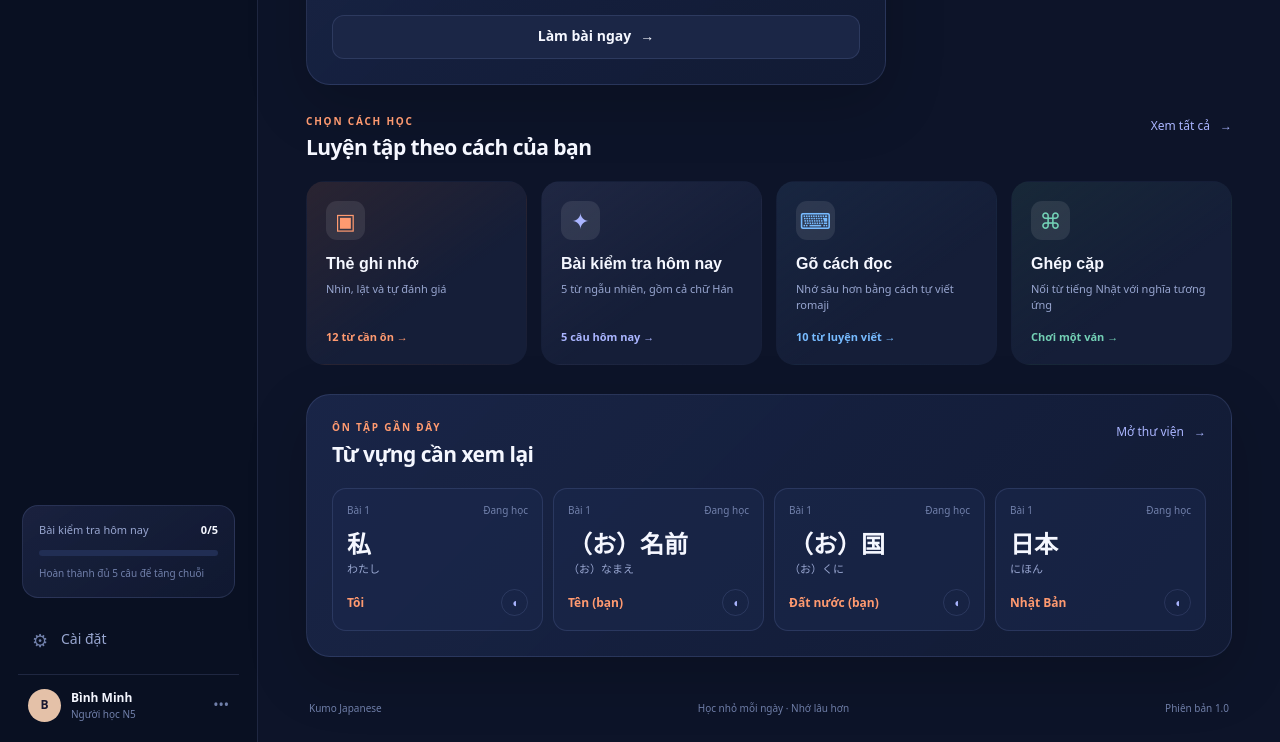
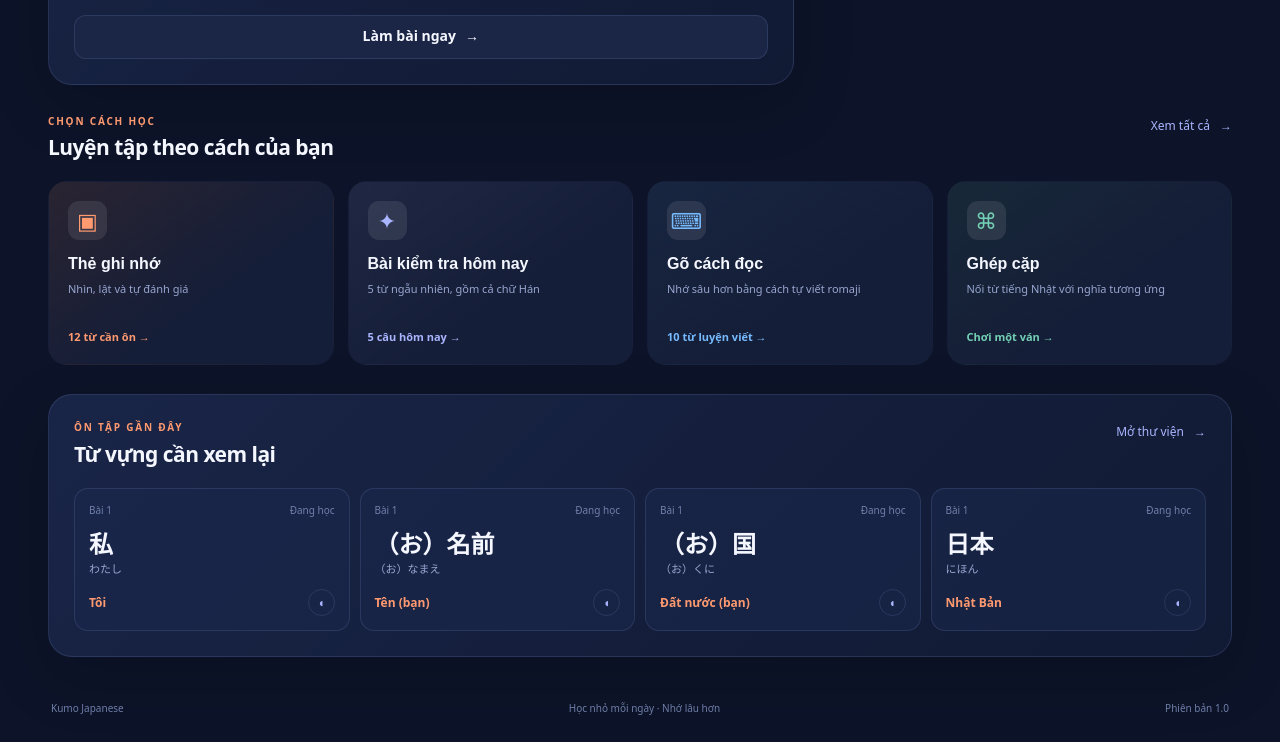
Before and after one commit to binhminh060105140205-art/kumo-japanese, a website built with Vite: page index.html in a window 1280 px wide. Shown: the part 709-1451 px from the top of the page. Built offline with nearby package versions, Linux system fonts and the light colour scheme.

Commit message:
Remove sidebar and mastered stat

```diff
--- a/src/app/app.js
+++ b/src/app/app.js
@@ -14,7 +14,7 @@ export function createApp(root) {
   const store = createStore();
   const router = createRouter(render);
   const practice = new PracticeSession(store);
-  const ui = { libraryQuery: "", libraryFilter: "Tất cả", libraryCategory: "all", practice: { query: "", lesson: [], category: "all" }, sidebarCollapsed: localStorage.getItem("kumo-sidebar-collapsed") === "true", toastTimer: null };
+  const ui = { libraryQuery: "", libraryFilter: "Tất cả", libraryCategory: "all", practice: { query: "", lesson: [], category: "all" }, toastTimer: null };
 
   function getScreen() {
     const view = router.getCurrentView();
@@ -30,7 +30,7 @@ export function createApp(root) {
   function render() {
     store.prepareDailyChallenge({ notifyChanges: false });
     const state = store.getState();
-    root.innerHTML = renderAppShell({ view: router.getCurrentView(), state, screen: getScreen(), wordCount: store.getWords().length, sidebarCollapsed: ui.sidebarCollapsed }) + renderModal();
+    root.innerHTML = renderAppShell({ view: router.getCurrentView(), state, screen: getScreen(), wordCount: store.getWords().length }) + renderModal();
     const score = $("[data-session-score]");
     if (score) score.textContent = `${state.sessionScore} điểm`;
     if (router.getCurrentView() === "practice" && practice.mode === "typing") setTimeout(() => $("#typing-input")?.focus(), 0);
@@ -135,8 +135,6 @@ export function createApp(root) {
     const action = event.target.closest("[data-action]");
     if (action) {
       const name = action.dataset.action;
-      if (name === "toggle-menu") { $("#sidebar")?.classList.toggle("open"); return; }
-      if (name === "toggle-sidebar") { ui.sidebarCollapsed = !ui.sidebarCollapsed; localStorage.setItem("kumo-sidebar-collapsed", String(ui.sidebarCollapsed)); render(); return; }
       if (name === "toggle-theme") { store.updateSettings({ theme: store.getState().theme === "dark" ? "light" : "dark" }); return; }
       if (name === "open-modal") { $("#word-modal")?.classList.add("visible"); return; }
       if (name === "close-modal") { $("#word-modal")?.classList.remove("visible"); return; }
--- a/src/components/AppShell.js
+++ b/src/components/AppShell.js
@@ -1,28 +1,15 @@
-import { escapeHtml } from "../utils/dom.js";
-
 const navItems = [
   ["dashboard", "⌂", "Tổng quan"],
   ["library", "▤", "Thư viện từ"],
   ["practice", "✦", "Luyện tập"],
-  ["stats", "◒", "Thống kê"]
+  ["stats", "◒", "Thống kê"],
+  ["settings", "⚙", "Cài đặt"]
 ];
 
-export function renderAppShell({ view, state, screen, wordCount, sidebarCollapsed = false }) {
-  const dailyAnswered = Math.min(5, state.dailyChallenge?.answered || 0);
-  const dailyTotal = state.dailyChallenge?.wordIds?.length || 5;
-  return `<div class="app-shell ${state.theme === "light" ? "light-theme" : ""} ${sidebarCollapsed ? "sidebar-collapsed" : ""}">
-    <aside class="sidebar" id="sidebar">
-      <div class="brand"><div class="brand-mark">雲</div><div><strong>Kumo</strong><span>Japanese</span></div></div>
-      <div class="course-switcher"><span class="course-icon">日</span><div><small>Khóa học hiện tại</small><strong>Minna no Nihongo</strong></div><span class="chevron">⌄</span></div>
-      <nav class="main-nav" aria-label="Điều hướng chính">${navItems.map(([id, icon, label]) => `<button class="nav-item ${view === id ? "active" : ""}" data-view="${id}"><span class="nav-icon">${icon}</span><span>${label}</span>${id === "library" ? `<span class="nav-count">${wordCount}</span>` : ""}</button>`).join("")}</nav>
-      <div class="sidebar-footer">
-        <div class="goal-mini"><div class="goal-mini-top"><span>Bài kiểm tra hôm nay</span><strong>${dailyAnswered}/${dailyTotal}</strong></div><div class="progress-track"><span style="width:${Math.min(100, dailyAnswered / dailyTotal * 100)}%"></span></div><small>${dailyAnswered === dailyTotal ? "Đã hoàn thành · chuỗi +1" : "Hoàn thành đủ 5 câu để tăng chuỗi"}</small></div>
-        <button class="nav-item ${view === "settings" ? "active" : ""}" data-view="settings"><span class="nav-icon">⚙</span><span>Cài đặt</span></button>
-        <div class="profile-mini"><div class="avatar">B</div><div><strong>Bình Minh</strong><span>Người học N5</span></div><span class="more">•••</span></div>
-      </div>
-    </aside>
+export function renderAppShell({ view, state, screen, wordCount }) {
+  return `<div class="app-shell ${state.theme === "light" ? "light-theme" : ""}">
     <main class="main-content">
-      <header class="topbar"><div class="topbar-leading"><button class="sidebar-toggle icon-button" data-action="toggle-sidebar" aria-label="${sidebarCollapsed ? "Hiện sidebar" : "Ẩn sidebar"}" title="${sidebarCollapsed ? "Hiện sidebar" : "Ẩn sidebar"}">${sidebarCollapsed ? "☷" : "☰"}</button><button class="mobile-menu" data-action="toggle-menu" aria-label="Mở menu">☰</button><div class="breadcrumb"><span>Khóa học</span><b>/</b><strong>Minna no Nihongo N5</strong></div></div><div class="topbar-actions"><button class="icon-button" data-action="toggle-theme" title="Đổi nền">☼</button><button class="icon-button notification-button" title="Thông báo">♢<i></i></button><div class="top-avatar">B</div></div></header>
+      <header class="topbar"><div class="topbar-leading"><div class="topbar-brand"><div class="brand-mark">雲</div><div><strong>Kumo</strong><span>Japanese</span></div></div><nav class="top-nav" aria-label="Điều hướng chính">${navItems.map(([id, icon, label]) => `<button class="nav-item ${view === id ? "active" : ""}" data-view="${id}"><span class="nav-icon">${icon}</span><span>${label}</span>${id === "library" ? `<span class="nav-count">${wordCount}</span>` : ""}</button>`).join("")}</nav></div><div class="topbar-actions"><button class="icon-button" data-action="toggle-theme" title="Đổi nền">☼</button><button class="icon-button notification-button" title="Thông báo">♢<i></i></button><div class="top-avatar">B</div></div></header>
       <div class="content-wrap">${screen}<footer class="app-footer"><span>Kumo Japanese</span><span>Học nhỏ mỗi ngày · Nhớ lâu hơn</span><span>Phiên bản 1.0</span></footer></div>
     </main>
   </div>
--- a/src/screens/DashboardScreen.js
+++ b/src/screens/DashboardScreen.js
@@ -2,7 +2,6 @@ import { renderModeCard } from "../components/ModeCard.js";
 import { escapeHtml } from "../utils/dom.js";
 
 export function renderDashboard({ state, words }) {
-  const mastered = state.mastered.length;
   const studyWords = words.filter(word => word.category !== "other" && !state.mastered.includes(word.id)).slice(0, 4);
   const dailyAnswered = Math.min(5, state.dailyChallenge?.answered || 0);
   const dailyCompleted = Boolean(state.dailyChallenge?.completed);
@@ -11,7 +10,6 @@ export function renderDashboard({ state, words }) {
    <div class="welcome-row"><div><p class="eyebrow">${formatCurrentDate()}</p><h1>Hôm nay học gì, <span>Bình Minh?</span></h1><p class="muted lead">Mỗi ngày một bài kiểm tra 5 từ ngẫu nhiên để giữ chuỗi học.</p></div><button class="primary-button" data-start="dailyQuiz"><span>▶</span> ${dailyCompleted ? "Xem kết quả hôm nay" : "Làm bài hôm nay"}</button></div>
     <div class="stats-grid">
      ${statCard("♨", "Chuỗi ngày học", `${state.streak} ngày`, "Hoàn thành đủ 5 câu để cộng 1", "orange")}
-      ${statCard("◒", "Từ đã thuộc", mastered, `trên tổng số ${words.length} từ`, "purple", `${Math.round(mastered / words.length * 100)}%`)}
       ${statCard("◷", "Thời gian học", "24 phút", "Hôm nay", "blue")}
     </div>
     <div class="dashboard-grid">
--- a/src/styles/layout.css
+++ b/src/styles/layout.css
@@ -1,13 +1,11 @@
 .app-shell { display: flex; min-height: 100vh; background: radial-gradient(circle at 90% 5%, rgba(95, 82, 180, .12), transparent 25%); }
-.sidebar { width: 258px; flex: 0 0 258px; min-height: 100vh; display: flex; flex-direction: column; padding: 28px 18px 20px; overflow: hidden; border-right: 1px solid var(--line); background: rgba(9, 16, 33, .72); transition: width .24s ease, flex-basis .24s ease, padding .24s ease, border-color .24s ease; }
-.sidebar-collapsed .sidebar { width: 0; flex-basis: 0; padding-right: 0; padding-left: 0; border-right-color: transparent; pointer-events: none; }
 .main-content { min-width: 0; flex: 1; }
-.topbar { height: 76px; display: flex; align-items: center; justify-content: space-between; padding: 0 48px; border-bottom: 1px solid var(--line); background: rgba(12, 19, 39, .56); }
+.topbar { min-height: 76px; display: flex; align-items: center; justify-content: space-between; gap: 24px; padding: 10px 48px; border-bottom: 1px solid var(--line); background: rgba(12, 19, 39, .56); }
 .content-wrap { max-width: 1320px; padding: 42px 48px 26px; margin: 0 auto; }
 .screen { animation: fade-in .28s ease both; }
 .app-footer { display: flex; justify-content: space-between; gap: 18px; padding: 24px 3px 0; color: var(--muted-2); font-size: 10px; }
 @keyframes fade-in { from { opacity: 0; transform: translateY(5px); } to { opacity: 1; transform: translateY(0); } }
-.brand { display: flex; align-items: center; gap: 11px; padding: 0 12px 28px; }
+.topbar-brand { display: flex; align-items: center; gap: 9px; flex: 0 0 auto; }.topbar-brand strong { display: block; font-size: 16px; letter-spacing: -.02em; }.topbar-brand span { display: block; color: var(--muted-2); font-size: 9px; letter-spacing: .08em; text-transform: uppercase; }
 .brand-mark { width: 37px; height: 37px; display: grid; place-items: center; border-radius: 12px; color: #15203a; background: var(--orange); font-size: 21px; font-weight: 700; box-shadow: 0 10px 25px rgba(255, 154, 112, .2); }
 .brand strong { display: block; font-size: 18px; letter-spacing: -.02em; }
 .brand span { display: block; color: var(--muted-2); font-size: 11px; letter-spacing: .08em; text-transform: uppercase; }
@@ -17,15 +15,12 @@
 .course-switcher small { color: var(--muted-2); font-size: 10px; }
 .course-switcher strong { margin-top: 2px; font-size: 12px; }
 .chevron { margin-left: auto; color: var(--muted); font-size: 20px; }
-.main-nav { display: grid; gap: 7px; }
+.top-nav { display: flex; align-items: center; gap: 4px; min-width: 0; overflow-x: auto; scrollbar-width: none; }.top-nav::-webkit-scrollbar { display: none; }
 .nav-item { width: 100%; display: flex; align-items: center; gap: 12px; padding: 11px 13px; color: var(--muted); border-radius: 12px; background: transparent; text-align: left; transition: .2s ease; }
+.top-nav .nav-item { width: auto; flex: 0 0 auto; gap: 7px; padding: 9px 11px; font-size: 11px; white-space: nowrap; }
 .nav-item:hover { color: var(--text); background: rgba(130, 148, 221, .09); }
 .nav-item.active { color: var(--text); background: linear-gradient(90deg, rgba(126, 139, 239, .2), rgba(126, 139, 239, .04)); box-shadow: inset 3px 0 var(--lavender); }
 .nav-icon { width: 18px; color: var(--muted-2); font-size: 18px; text-align: center; }.nav-item.active .nav-icon { color: var(--lavender); }.nav-count { margin-left: auto; color: var(--muted-2); font-size: 11px; }
-.sidebar-footer { margin-top: auto; }
-.goal-mini { padding: 16px; margin: 0 4px 18px; border: 1px solid var(--line); border-radius: 16px; background: linear-gradient(145deg, rgba(126, 139, 239, .14), rgba(27, 38, 70, .4)); }
-.goal-mini-top { display: flex; justify-content: space-between; gap: 8px; margin-bottom: 12px; color: var(--muted); font-size: 11px; }.goal-mini-top strong { color: var(--text); }.goal-mini small { display: block; margin-top: 10px; color: var(--muted-2); font-size: 10px; }
-.progress-track, .big-progress, .thin-progress { height: 6px; overflow: hidden; border-radius: 99px; background: var(--panel-3); }.progress-track span, .big-progress span { display: block; height: 100%; border-radius: inherit; background: linear-gradient(90deg, var(--purple), var(--lavender)); }
-.profile-mini { display: flex; align-items: center; gap: 10px; padding: 14px 10px 0; margin-top: 10px; border-top: 1px solid var(--line); }.avatar, .top-avatar { display: grid; place-items: center; color: #191830; background: #e4c1a8; font-weight: 700; }.avatar { width: 33px; height: 33px; border-radius: 50%; font-size: 12px; }.profile-mini strong, .profile-mini span { display: block; }.profile-mini strong { font-size: 12px; }.profile-mini span { color: var(--muted-2); font-size: 10px; }.profile-mini .more { margin-left: auto; font-size: 14px; }
+.top-avatar { display: grid; place-items: center; color: #191830; background: #e4c1a8; font-weight: 700; }
 .topbar-leading { display: flex; align-items: center; gap: 16px; min-width: 0; }.breadcrumb { display: flex; align-items: center; gap: 10px; color: var(--muted-2); font-size: 12px; }.breadcrumb b { color: #4d5d8b; font-weight: 400; }.breadcrumb strong { color: var(--muted); font-weight: 500; }.topbar-actions { display: flex; align-items: center; gap: 15px; }
 .icon-button, .mobile-menu { width: 34px; height: 34px; display: grid; place-items: center; position: relative; color: var(--muted); border-radius: 10px; background: transparent; font-size: 20px; }.icon-button:hover, .mobile-menu:hover { color: var(--text); background: rgba(137, 151, 222, .12); }.notification-button i { position: absolute; top: 6px; right: 5px; width: 5px; height: 5px; border-radius: 50%; background: var(--orange); }.top-avatar { width: 34px; height: 34px; border-radius: 50%; font-size: 12px; }.mobile-menu { display: none; }
```
Also changed, not shown: src/styles/responsive.css (+2 -2 lines).
